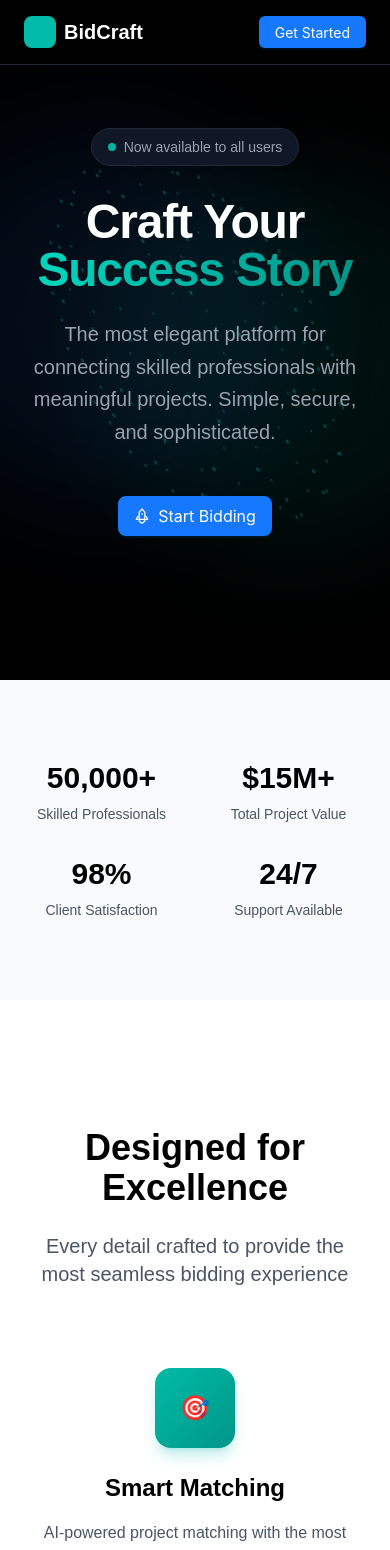
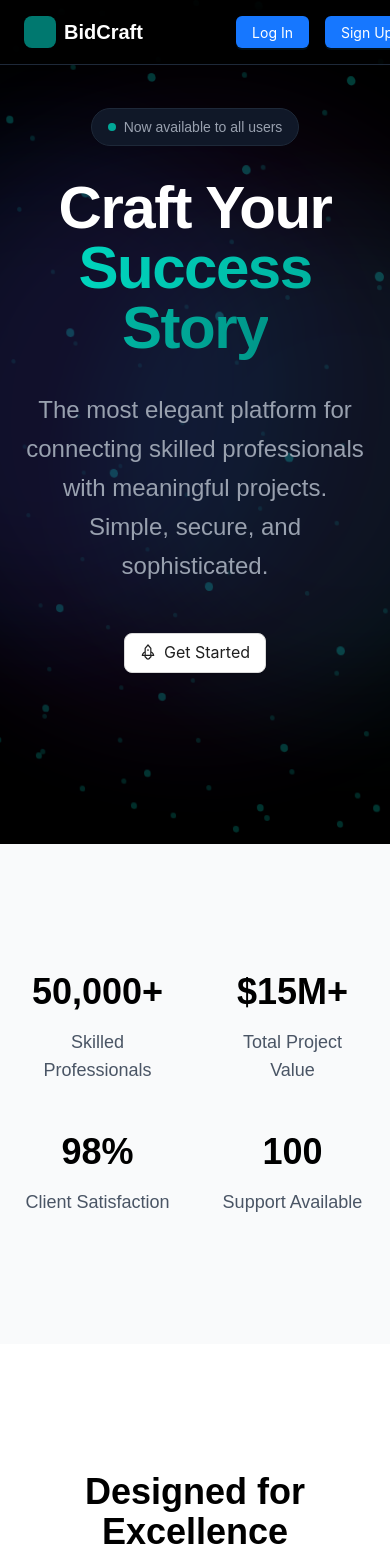
Before and after one commit to Yureshka02/BidCraft, a Next.js app: page / in a window 390 px wide. Shown: the top 1550 px of the page. Built offline with nearby package versions, Linux system fonts and the light colour scheme.

Commit message:
UI enhancements for the home page

```diff
--- a/src/app/page.tsx
+++ b/src/app/page.tsx
@@ -13,11 +13,23 @@ import {
   DollarOutlined
 } from "@ant-design/icons";
 
+// Move stats array to the top, before any hooks that use it
+const stats = [
+  { value: "50,000+", label: "Skilled Professionals", suffix: "+" },
+  { value: "$15M+", label: "Total Project Value", suffix: "M+" },
+  { value: "98%", label: "Client Satisfaction", suffix: "%" },
+  { value: "24/7", label: "Support Available", suffix: "" }
+];
+
 export default function Home() {
   const [isVisible, setIsVisible] = useState(false);
+  const [animatedStats, setAnimatedStats] = useState(stats.map(() => 0));
   const sectionRef = useRef(null);
-  const sphereRef = useRef(null);
+  const statsRef = useRef(null);
+  const sphereRef = useRef<HTMLDivElement>(null);
+  const animationRef = useRef<number | undefined>(undefined);
 
+  // Intersection Observer for features section
   useEffect(() => {
     const observer = new IntersectionObserver(
       ([entry]) => {
@@ -35,33 +47,92 @@ export default function Home() {
     return () => observer.disconnect();
   }, []);
 
-  // Create rotating sphere effect
+  // Intersection Observer for stats animation
+  useEffect(() => {
+    const observer = new IntersectionObserver(
+      ([entry]) => {
+        if (entry.isIntersecting) {
+          // Start counting animation when stats section is visible
+          stats.forEach((stat, index) => {
+            const target = getNumericValue(stat.value);
+            animateNumber(index, 0, target, 2000);
+          });
+        }
+      },
+      { threshold: 0.3 }
+    );
+
+    if (statsRef.current) {
+      observer.observe(statsRef.current);
+    }
+
+    return () => observer.disconnect();
+  }, []);
+
+  // Optimized rotating sphere effect
   useEffect(() => {
     const sphere = sphereRef.current;
     if (!sphere) return;
 
-    let animationFrame: number;
     let rotation = 0;
+    const rotationSpeed = 0.1; // Even slower for better performance
 
-    const animate = () => {
-      rotation += 0.2;
-      if (sphere) {
-        (sphere as HTMLElement).style.transform = `rotateY(${rotation}deg) rotateX(${rotation * 0.5}deg)`;
-      }
-      animationFrame = requestAnimationFrame(animate);
+    const animate = (timestamp: number) => {
+      rotation += rotationSpeed;
+
+      // Use transform3d for hardware acceleration
+      sphere.style.transform = `rotate3d(0.3, 0.7, 0, ${rotation}deg)`;
+
+      animationRef.current = requestAnimationFrame(animate);
     };
 
-    animate();
+    animationRef.current = requestAnimationFrame(animate);
 
     return () => {
-      cancelAnimationFrame(animationFrame);
+      if (animationRef.current) {
+        cancelAnimationFrame(animationRef.current);
+      }
     };
   }, []);
+
+  // Helper function to extract numeric value from stat string
+  const getNumericValue = (value: string) => {
+    if (value.includes('+')) return parseInt(value.replace(/[^0-9]/g, ''));
+    if (value.includes('%')) return parseInt(value.replace('%', ''));
+    if (value === '24/7') return 100; // Special case for 24/7, return as number
+    return parseInt(value.replace(/[^0-9]/g, ''));
+  };
+
+  // Number animation function
+  const animateNumber = (index: number, start: number, end: number, duration: number) => {
+    const startTime = performance.now();
+
+    const updateNumber = (currentTime: number) => {
+      const elapsed = currentTime - startTime;
+      const progress = Math.min(elapsed / duration, 1);
+
+      // Easing function for smooth animation
+      const easeOutQuart = 1 - Math.pow(1 - progress, 4);
+      const currentValue = Math.floor(start + (end - start) * easeOutQuart);
+
+      setAnimatedStats(prev => {
+        const newStats = [...prev];
+        newStats[index] = currentValue;
+        return newStats;
+      });
+
+      if (progress < 1) {
+        requestAnimationFrame(updateNumber);
+      }
+    };
+
+    requestAnimationFrame(updateNumber);
+  };
 
   const features = [
     {
       title: "Smart Matching",
-      description: "AI-powered project matching with the most relevant skilled professionals",
+      description: "Project matching with the most relevant skilled professionals",
       icon: "🎯"
     },
     {
@@ -76,18 +147,11 @@ export default function Home() {
     }
   ];
 
-  const stats = [
-    { value: "50,000+", label: "Skilled Professionals" },
-    { value: "$15M+", label: "Total Project Value" },
-    { value: "98%", label: "Client Satisfaction" },
-    { value: "24/7", label: "Support Available" }
-  ];
-
-  // Generate sphere dots
+  // Generate optimized sphere dots
   const generateSphereDots = () => {
     const dots = [];
-    const numDots = 150;
-    const radius = 200;
+    const numDots = 200; // Reduced for better performance
+    const radius = 400;
 
     for (let i = 0; i < numDots; i++) {
       const phi = Math.acos(-1 + (2 * i) / numDots);
@@ -112,7 +176,7 @@ export default function Home() {
         <div className="max-w-6xl mx-auto px-6 py-4">
           <div className="flex items-center justify-between">
             <div className="flex items-center space-x-2">
-              <div className="w-8 h-8 bg-teal-500 rounded-lg"></div>
+              <div className="w-8 h-8 bg-teal-700 rounded-lg"></div>
               <span className="text-xl font-semibold text-white">BidCraft</span>
             </div>
 
@@ -134,38 +198,50 @@ export default function Home() {
                 type="primary"
                 className="bg-teal-500 border-teal-500 hover:bg-teal-600 hover:border-teal-600 text-white"
               >
-                Get Started
+                Log In
+              </Button>
+                <Button
+                type="primary"
+                className="bg-teal-500 border-teal-500 hover:bg-teal-600 hover:border-teal-600 text-white"
+              >
+                Sign Up
               </Button>
             </div>
           </div>
         </div>
       </nav>
 
-      {/* Hero Section with Black Background */}
-      <section className="pt-32 pb-20 px-6 text-center bg-black relative overflow-hidden">
-        {/* Rotating Sphere */}
+      {/* Hero Section - Full Screen */}
+      <section className="min-h-screen pt-20 pb-20 px-6 text-center bg-black relative overflow-hidden flex items-center justify-center">
+        {/* Optimized Rotating Sphere */}
         <div
           ref={sphereRef}
           className="absolute top-1/2 left-1/2 transform -translate-x-1/2 -translate-y-1/2 w-full h-full pointer-events-none"
-          style={{ perspective: '1000px' }}
+          style={{
+            perspective: '1000px',
+            transformStyle: 'preserve-3d',
+            willChange: 'transform'
+          }}
         >
           {sphereDots.map((dot, index) => (
             <div
               key={index}
-              className="absolute w-1 h-1 bg-teal-400/30 rounded-full"
+              className="absolute w-1.5 h-1.5 bg-teal-400/30 rounded-full"
               style={{
                 left: `calc(50% + ${dot.x}px)`,
                 top: `calc(50% + ${dot.y}px)`,
-                transform: `translateZ(${dot.z}px)`,
-                opacity: 0.3 + (dot.z + 500) / 900 * 0.9,
+                transform: `translate3d(0, 0, ${dot.z}px)`,
+                opacity: 0.3 + (dot.z + 400) / 800 * 0.7,
+                willChange: 'transform, opacity',
               }}
             />
           ))}
         </div>
 
         {/* Animated gradient orbs */}
-        <div className="absolute top-1/4 left-1/4 w-96 h-96 bg-teal-500/10 rounded-full blur-3xl animate-pulse"></div>
-        <div className="absolute bottom-1/4 right-1/4 w-96 h-96 bg-blue-500/10 rounded-full blur-3xl animate-pulse delay-1000"></div>
+        <div className="absolute top-1/4 left-1/4 w-[500px] h-[500px] bg-teal-500/10 rounded-full blur-3xl animate-pulse"></div>
+        <div className="absolute bottom-1/4 right-1/4 w-[500px] h-[500px] bg-blue-500/10 rounded-full blur-3xl animate-pulse delay-1000"></div>
+        <div className="absolute top-1/2 left-1/2 -translate-x-1/2 -translate-y-1/2 w-[600px] h-[600px] bg-purple-500/10 rounded-full blur-3xl animate-pulse delay-500"></div>
 
         <div className="max-w-4xl mx-auto relative z-10">
           <div className="inline-flex items-center space-x-2 bg-gray-900 rounded-full px-4 py-2 mb-8 border border-gray-800">
@@ -173,49 +249,48 @@ export default function Home() {
             <span className="text-sm text-gray-400">Now available to all users</span>
           </div>
 
-          <h1 className="text-5xl md:text-7xl font-bold mb-6 tracking-tight">
+          <h1 className="text-6xl md:text-8xl font-bold mb-8 tracking-tight">
             <span className="text-white">Craft Your</span>
             <br />
-            <span className="text-teal-500 bg-gradient-to-r from-teal-400 to-teal-600 bg-clip-text text-transparent">
+            <span className="text-teal-500 bg-gradient-to-r from-teal-400 via-teal-500 to-teal-600 bg-clip-text text-transparent">
               Success Story
             </span>
           </h1>
 
-          <p className="text-xl md:text-2xl text-gray-400 mb-12 max-w-2xl mx-auto leading-relaxed">
+          <p className="text-2xl md:text-3xl text-gray-400 mb-12 max-w-3xl mx-auto leading-relaxed">
             The most elegant platform for connecting skilled professionals with meaningful projects.
             Simple, secure, and sophisticated.
           </p>
 
-          <div className="flex flex-col sm:flex-row gap-4 justify-center items-center mb-16">
+          <div className="flex flex-col sm:flex-row gap-6 justify-center items-center mb-16">
             <Button
-              type="primary"
+              type="default"
               size="large"
-              className="h-14 px-8 text-lg bg-teal-500 border-teal-500 hover:bg-teal-600 hover:border-teal-600 text-white rounded-lg transform hover:scale-105 transition-all duration-300"
-              icon={<RocketOutlined />}
+              className="h-16 px-10 text-xl bg-transparent border-2 border-teal-500 hover:bg-teal-500/10 text-teal-500 hover:text-teal-400 rounded-xl transform hover:scale-105 transition-all duration-300"
+              icon={<RocketOutlined className="text-teal-500" />}
             >
-              Start Bidding
+              Get Started
             </Button>
 
           </div>
-
-
-
         </div>
       </section>
 
-      {/* Stats Section */}
-      <section className="py-20 bg-gray-50 dark:bg-gray-900">
+      {/* Stats Section with Animated Numbers */}
+      <section ref={statsRef} className="py-32 bg-gray-50 dark:bg-gray-900">
         <div className="max-w-6xl mx-auto px-6">
-          <div className="grid grid-cols-2 md:grid-cols-4 gap-8">
+          <div className="grid grid-cols-2 md:grid-cols-4 gap-12">
             {stats.map((stat, index) => (
               <div
                 key={index}
-                className="text-center transform hover:scale-105 transition-transform duration-300"
+                className="text-center transform hover:scale-110 transition-transform duration-500"
               >
-                <div className="text-3xl md:text-4xl font-bold text-black dark:text-white mb-2">
-                  {stat.value}
+                <div className="text-4xl md:text-4xl font-bold text-black dark:text-white mb-4">
+                  {stat.value.includes('$') && '$'}
+                  {animatedStats[index].toLocaleString()}
+                  {stat.suffix}
                 </div>
-                <div className="text-gray-600 dark:text-gray-400 text-sm md:text-base">
+                <div className="text-gray-600 dark:text-gray-400 text-lg md:text-xl font-medium">
                   {stat.label}
                 </div>
               </div>
```
